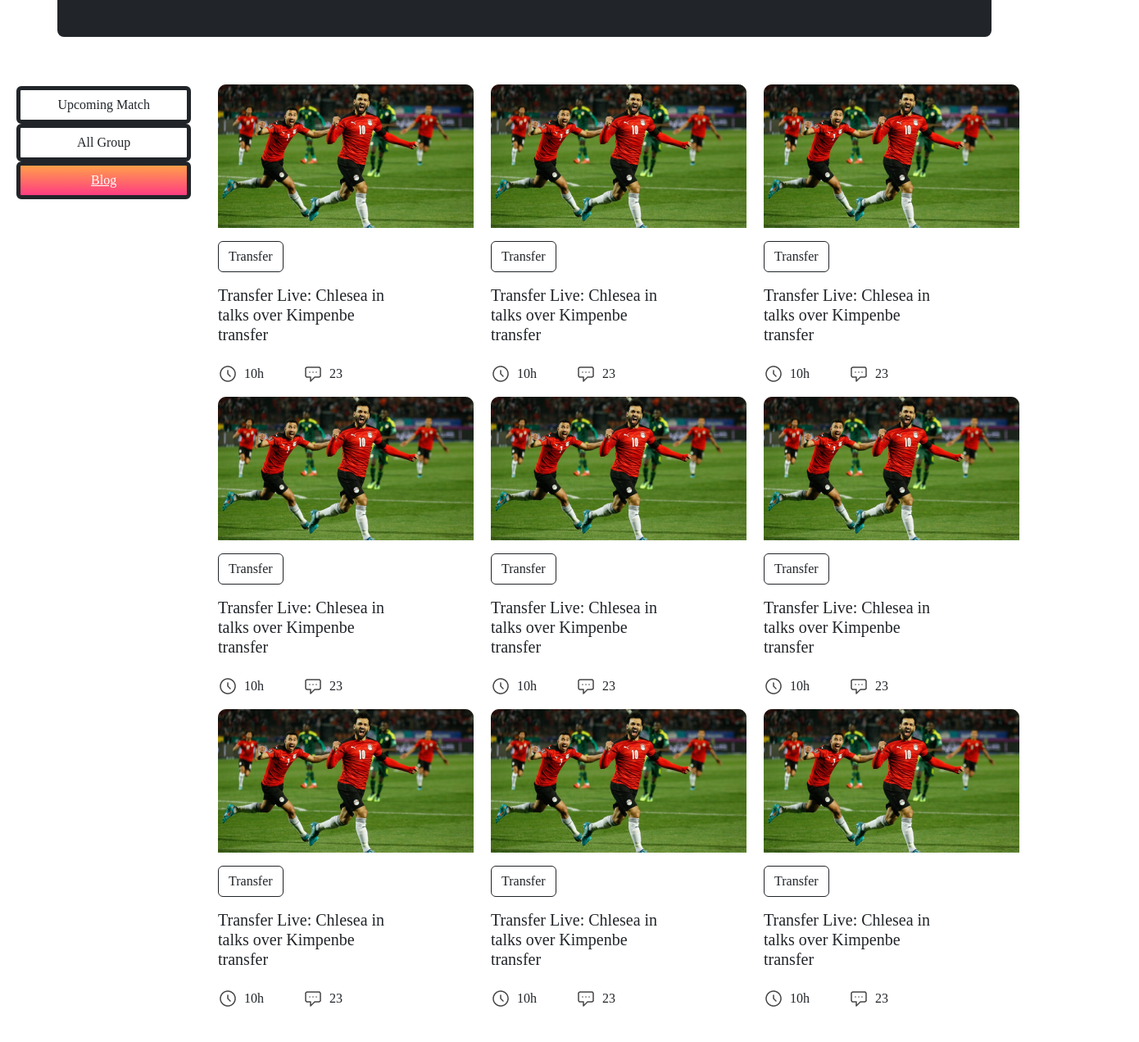
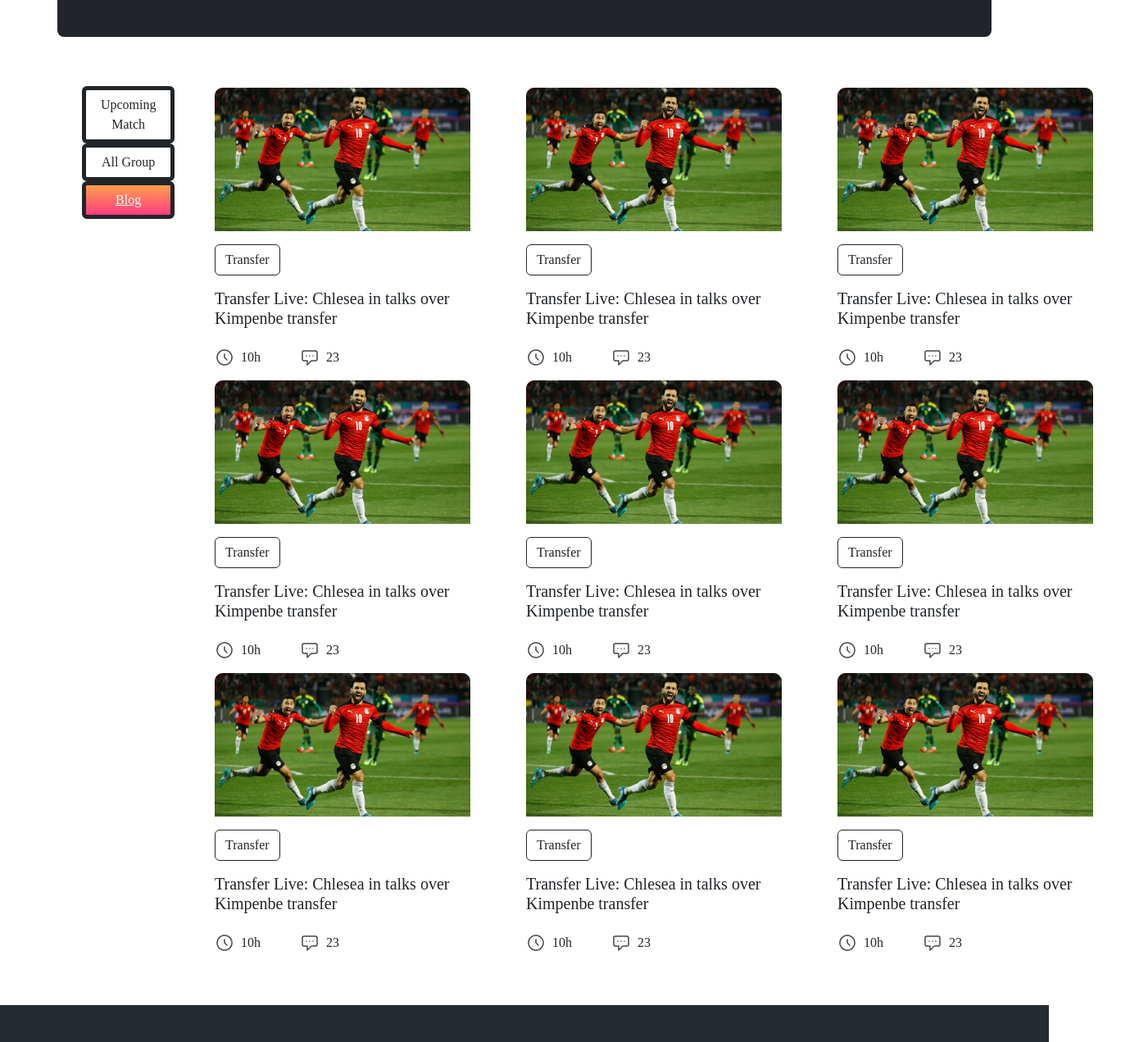
Before and after one commit to Sayan-Chakraborty-10/Football-World-Cup, a plain HTML site: page index.html in a window 1280 px wide. Shown: the part 439-1710 px from the top of the page at 82% size, 1390 px wide, since content can reach past the window. Drawn offline with nearby package versions, Linux system fonts and the light colour scheme; a web font is replaced by a local one.

Commit message:
second commit

```diff
--- a/index.html
+++ b/index.html
@@ -33,8 +33,8 @@
             </div>
             <div class="container div3">
                 <div class="row">
-                    <div class="col-12 col-lg-3 col-md-6 ms-5  ps-5">
-                        <img src="images/Blog Image.png" alt="">
+                    <div class="col-12 col-lg-4 col-md-6">
+                        <img src="images/Blog Image.png" class="img-fluid" alt="">
                         <button class="btn btn-outline-dark mt-3">Transfer</button>
                         <h5 class="mt-3">Transfer Live: Chlesea in talks over Kimpenbe transfer</h5>
                        <div class="d-flex">
@@ -48,8 +48,8 @@
                         </div>
                        </div>
                     </div>
-                    <div class="col-12 col-lg-3 col-md-6 ms-5  ps-5">
-                        <img src="images/Blog Image.png" alt="">
+                    <div class="col-12 col-lg-4 col-md-6">
+                        <img src="images/Blog Image.png" class="img-fluid" alt="">
                         <button class="btn btn-outline-dark mt-3">Transfer</button>
                         <h5 class="mt-3">Transfer Live: Chlesea in talks over Kimpenbe transfer</h5>
                        <div class="d-flex">
@@ -63,8 +63,8 @@
                         </div>
                        </div>
                     </div>
-                    <div class="col-12 col-lg-3 col-md-6 ms-5  ps-5">
-                        <img src="images/Blog Image.png" alt="">
+                    <div class="col-12 col-lg-4 col-md-6">
+                        <img src="images/Blog Image.png" class="img-fluid" alt="">
                         <button class="btn btn-outline-dark mt-3">Transfer</button>
                         <h5 class="mt-3">Transfer Live: Chlesea in talks over Kimpenbe transfer</h5>
                        <div class="d-flex">
@@ -78,8 +78,8 @@
                         </div>
                        </div>
                     </div>
-                    <div class="col-12 col-lg-3 col-md-6 ms-5 ps-5">
-                        <img src="images/Blog Image.png" alt="">
+                    <div class="col-12 col-lg-4 col-md-6">
+                        <img src="images/Blog Image.png" class="img-fluid" alt="">
                         <button class="btn btn-outline-dark mt-3">Transfer</button>
                         <h5 class="mt-3">Transfer Live: Chlesea in talks over Kimpenbe transfer</h5>
                        <div class="d-flex">
@@ -93,8 +93,8 @@
                         </div>
                        </div>
                     </div>
-                    <div class="col-12 col-lg-3 col-md-6 ms-5  ps-5">
-                        <img src="images/Blog Image.png" alt="">
+                    <div class="col-12 col-lg-4 col-md-6">
+                        <img src="images/Blog Image.png" class="img-fluid" alt="">
                         <button class="btn btn-outline-dark mt-3">Transfer</button>
                         <h5 class="mt-3">Transfer Live: Chlesea in talks over Kimpenbe transfer</h5>
                        <div class="d-flex">
@@ -108,8 +108,8 @@
                         </div>
                        </div>
                     </div>
-                    <div class="col-12 col-lg-3 col-md-6 ms-5  ps-5">
-                        <img src="images/Blog Image.png" alt="">
+                    <div class="col-12 col-lg-4 col-md-6">
+                        <img src="images/Blog Image.png" class="img-fluid" alt="">
                         <button class="btn btn-outline-dark mt-3">Transfer</button>
                         <h5 class="mt-3">Transfer Live: Chlesea in talks over Kimpenbe transfer</h5>
                        <div class="d-flex">
@@ -123,8 +123,8 @@
                         </div>
                        </div>
                     </div>
-                    <div class="col-12 col-lg-3 col-md-6 ms-5 ps-5">
-                        <img src="images/Blog Image.png" alt="">
+                    <div class="col-12 col-lg-4 col-md-6">
+                        <img src="images/Blog Image.png" class="img-fluid" alt="">
                         <button class="btn btn-outline-dark mt-3">Transfer</button>
                         <h5 class="mt-3">Transfer Live: Chlesea in talks over Kimpenbe transfer</h5>
                        <div class="d-flex">
@@ -138,8 +138,8 @@
                         </div>
                        </div>
                     </div>
-                    <div class="col-12 col-lg-3 col-md-6 ms-5  ps-5">
-                        <img src="images/Blog Image.png" alt="">
+                    <div class="col-12 col-lg-4 col-md-6">
+                        <img src="images/Blog Image.png" class="img-fluid" alt="">
                         <button class="btn btn-outline-dark mt-3">Transfer</button>
                         <h5 class="mt-3">Transfer Live: Chlesea in talks over Kimpenbe transfer</h5>
                        <div class="d-flex">
@@ -153,8 +153,8 @@
                         </div>
                        </div>
                     </div>
-                    <div class="col-12 col-lg-3 col-md-6 ms-5  ps-5">
-                        <img src="images/Blog Image.png" alt="">
+                    <div class="col-12 col-lg-4 col-md-6">
+                        <img src="images/Blog Image.png" class="img-fluid" alt="">
                         <button class="btn btn-outline-dark mt-3">Transfer</button>
                         <h5 class="mt-3">Transfer Live: Chlesea in talks over Kimpenbe transfer</h5>
                        <div class="d-flex">
@@ -177,7 +177,7 @@
             <h1 class="text-white  mb-5">Goal</h1>
             <hr class="border border-white w-100">
         </div>
-       <div class="div6 text-white d-flex justify-content-evenly">
+       <div class="div6 text-white">
         <p>Contact Us</p>
         <p>Terms of Service</p>
         <p>Privacy Policy</p>
--- a/style.css
+++ b/style.css
@@ -4,19 +4,36 @@ body{
     font-family: 'Poltawski Nowy', serif;
     margin: 0;
 }
+.btn-1{
+    border: 10px solid black;
+    margin-left: 100px;
+}
+.btn-2{
+    border: 10px solid black;
+    margin-left: 100px;
+}
+.btn-3{
+    border: 10px solid black;
+    margin-left: 100px;
+    background-image: linear-gradient(#FF9F4A, #FF3C83);
+}
 .div2{
     display: flex;
     flex-direction: column;
-    margin-left: 20px;
+    margin-left: 0px;
     margin-top: 60px;
 }
 .div3{
-    margin-left: 170px;
-    margin-top: -140px;
+    margin-left: 250px;
+    margin-top: -160px;
 }
 .div5{
     background-color: #242B2E;
     height: 500px;
+}
+.div6{
+    display: flex;
+    justify-content: space-evenly;
 }
 .btn-3{
     background-image: linear-gradient(#FF9F4A, #FF3C83);
@@ -24,6 +41,18 @@ body{
 @media screen and (max-width:576px) {
     body{
         width: 50%;
+    }
+    .btn-1{
+        border: 10px solid white;
+    }
+    .btn-2{
+        border: 10px solid white;
+    }
+    .btn-3{
+        border: 10px solid white;
+    }
+    .row{
+        margin-left: 0;
     }
     .div{
         width: 450px;
@@ -37,7 +66,7 @@ body{
     }
     .div2{
         justify-content: center;
-        margin-left: 100px;
+        margin-left: 80px;
     }
     .div3{
         margin-top: 50px;
@@ -46,4 +75,8 @@ body{
     .div5{
         width: 480px;
     }
+    .div6{
+        flex-direction: column;
+        align-items: center;
+    }
 }
```
